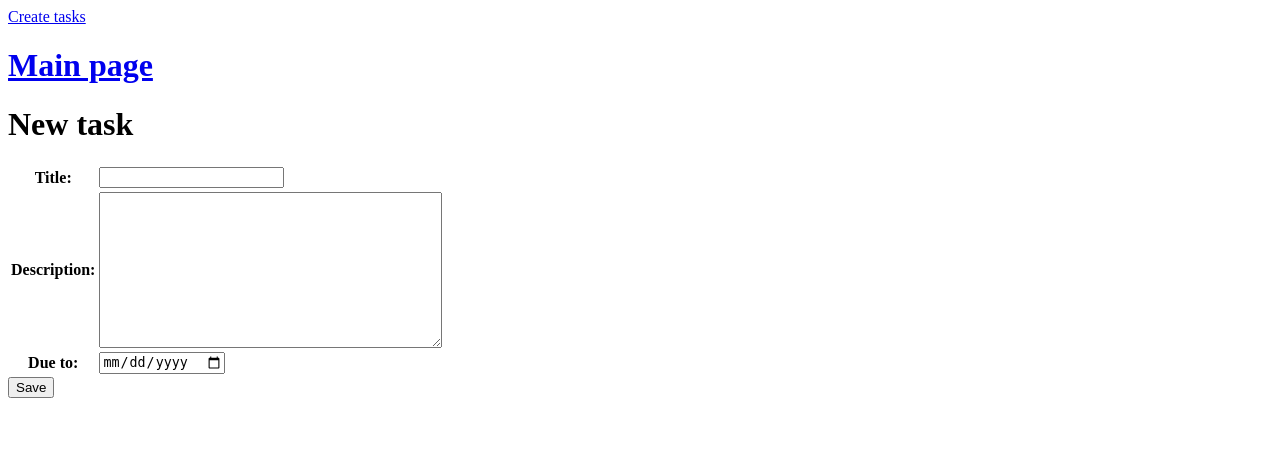
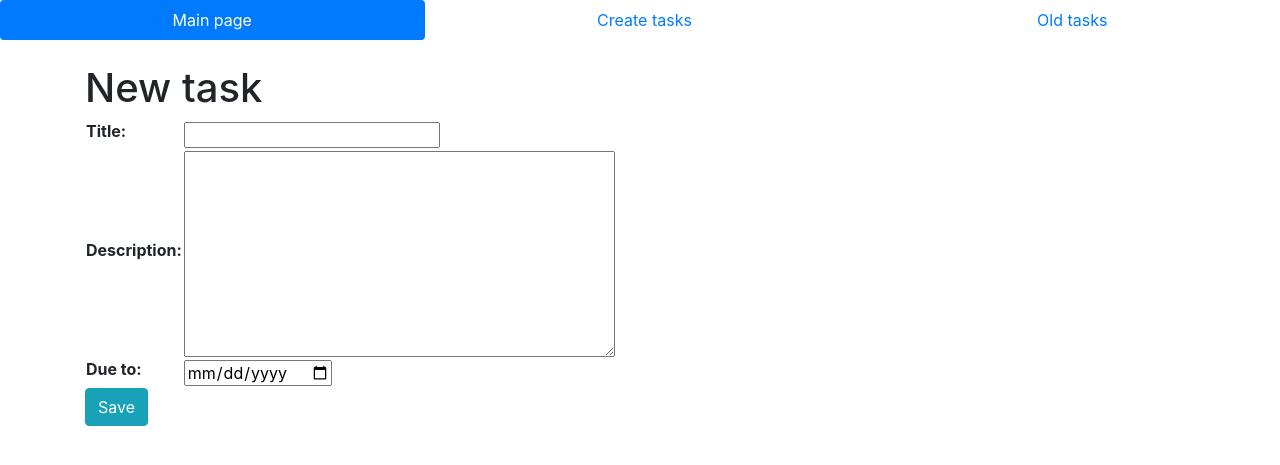
Before and after one commit to IhorMok/PersonalAssistant, a Django app: page /tasks/new/ in a window 1280 px wide. Shown: the top 465 px of the page. Run offline with Django 3.2, Linux system fonts and the light colour scheme; some libraries are stand-ins or nearby versions.

Commit message:
12.09.2020

```diff
--- a/Personal_assistant/settings.py
+++ b/Personal_assistant/settings.py
@@ -125,5 +125,8 @@ USE_TZ = True
 
 STATIC_URL = '/static/'
 
+STATICFILES_DIRS = [
+        os.path.join(BASE_DIR, 'static')
+        ]
 
-CRISPY_TEMPLATE_PACK = 'bootstrap4'
+# CRISPY_TEMPLATE_PACK = 'bootstrap4'
--- a/personal_assistants/templates/personal_assistants/index.html
+++ b/personal_assistants/templates/personal_assistants/index.html
@@ -2,14 +2,25 @@
 <html>
     <head>
         <title>MY PROJECT</title>
+
+        <link rel="shortcut icon" type="image/png" href="{% static 'images/favicon.ico' %}"/>
+
+
+        <meta name="viewport" content="width=device-width, initial-scale=1">
+        <link rel="stylesheet" href="https://stackpath.bootstrapcdn.com/bootstrap/4.5.2/css/bootstrap.min.css" integrity="sha384-JcKb8q3iqJ61gNV9KGb8thSsNjpSL0n8PARn9HuZOnIxN0hoP+VmmDGMN5t9UJ0Z" crossorigin="anonymous">
+        <script src="https://stackpath.bootstrapcdn.com/bootstrap/4.5.2/js/bootstrap.min.js" integrity="sha384-B4gt1jrGC7Jh4AgTPSdUtOBvfO8shuf57BaghqFfPlYxofvL8/KUEfYiJOMMV+rV" crossorigin="anonymous"></script>
+
     </head>
+
+    <nav>
+        <div class="nav nav-pills nav-fill" id="nav-tab" role="tablist">
+          <a class="nav-item nav-link active"  data-toggle="tab" href="/tasks" role="tab" aria-selected="true">Main page</a>
+          <a class="nav-item nav-link"  data-toggle="tab" href="{% url 'tasks_new' %}" role="tab" aria-selected="true">Create tasks</a>
+          <a class="nav-item nav-link"  data-toggle="tab" href="#old_tasks" role="tab" aria-selected="true">Old tasks</a>
+        </div>
+    </nav>
+
     <body>
-        <div>
-            <a href="{% url 'tasks_new' %}" >Create tasks</a>
-
-            <h1><a href="/tasks">Main page</a></h1>
-        </div>
-
         {% block content %}
         {% endblock %}
     </body>
--- a/personal_assistants/templates/personal_assistants/tasks_new.html
+++ b/personal_assistants/templates/personal_assistants/tasks_new.html
@@ -1,11 +1,28 @@
 {% extends 'personal_assistants/index.html' %}
-
+{% load crispy_forms_tags %}
 {% block content %}
-    <h1>New task</h1>
+<div class="container">
+    <br><h1>New task</h1>
     <form method="POST" class="post-form">{% csrf_token %}
         <table>
         {{ form.as_table}}
         </table>
-        <button type="submit" class="save btn btn-default">Save</button>
+        <input type="submit" class="btn btn-info" value="Save" />
     </form>
+
+
+
+
+
+
+
+
+
+
+
+
+
+
+</div>
+
 {% endblock %}
--- a/personal_assistants/urls.py
+++ b/personal_assistants/urls.py
@@ -1,9 +1,19 @@
 from django.urls import path
 from . import views
+
+from django.views.generic import RedirectView
+from django.contrib.staticfiles.storage import staticfiles_storage
+
+
+
+
+
+
 
 urlpatterns = [
     path('tasks/', views.tasks_list, name='tasks_list'),
     path('tasks/<int:pk>/', views.tasks_detail, name='tasks_detail'),
     path('tasks/new/', views.tasks_new, name='tasks_new'),
+    path('favicon.ico', RedirectView.as_view(url=staticfiles_storage.url('images/favicon.ico'))),
 
 ]
--- a/personal_assistants/views.py
+++ b/personal_assistants/views.py
@@ -9,7 +9,7 @@ from django.utils import timezone
 
 
 def tasks_list(request):
-    tasks = Task.objects.order_by('created_at')
+    tasks = Task.objects.order_by('created_at') #filter(state)
     return render(request, 'personal_assistants/tasks.html', {'tasks': tasks})
 
 
@@ -35,3 +35,22 @@ def tasks_new(request):
 # def tasks_old(request, pk):
 #     tasks = Task.objects()
 #     if Task.created_at <= timezone.now():
+
+def task_status_update(request, pk, state):
+    task_s_u = Task.objects.get(pk=1) #.update('state')
+    task_s_u.state = "done"
+    task_s_u.save()
+    return redirect('personal_assistants/tasks_new.html')
+
+    # return render(request, 'personal_assistants/tasks.html' )
+
+
+
+
+
+
+#     '/tasks/<id>/status_update/'
+#     MyModel.objects.filter(pk=obj.pk).update(val=F('val') + 1)
+
+
+# django model update
```
Also changed, not shown: personal_assistants/templates/personal_assistants/tasks.html (+13 -3 lines), personal_assistants/templates/personal_assistants/tasks_detail.html (+8 -7 lines), personal_assistants/forms.py (line endings or trailing spaces), personal_assistants/static/images/favicon.ico (added).
